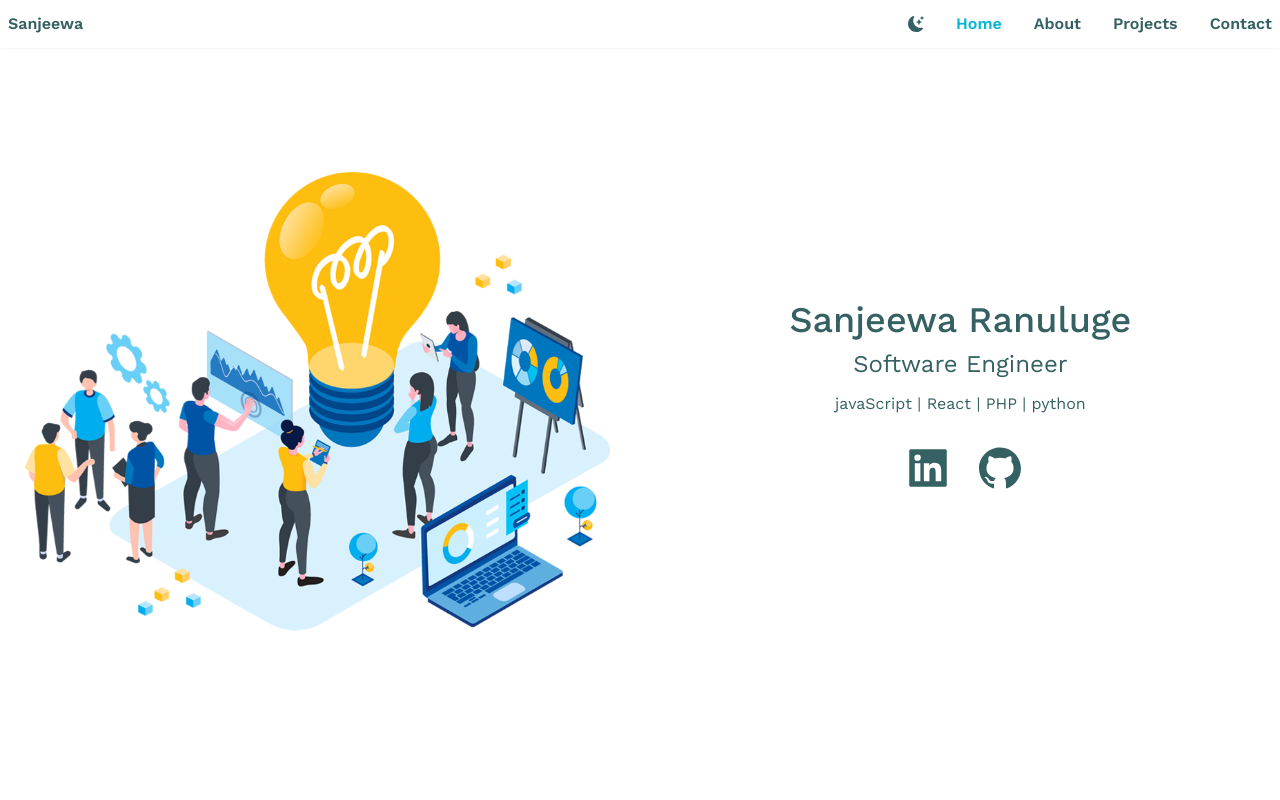
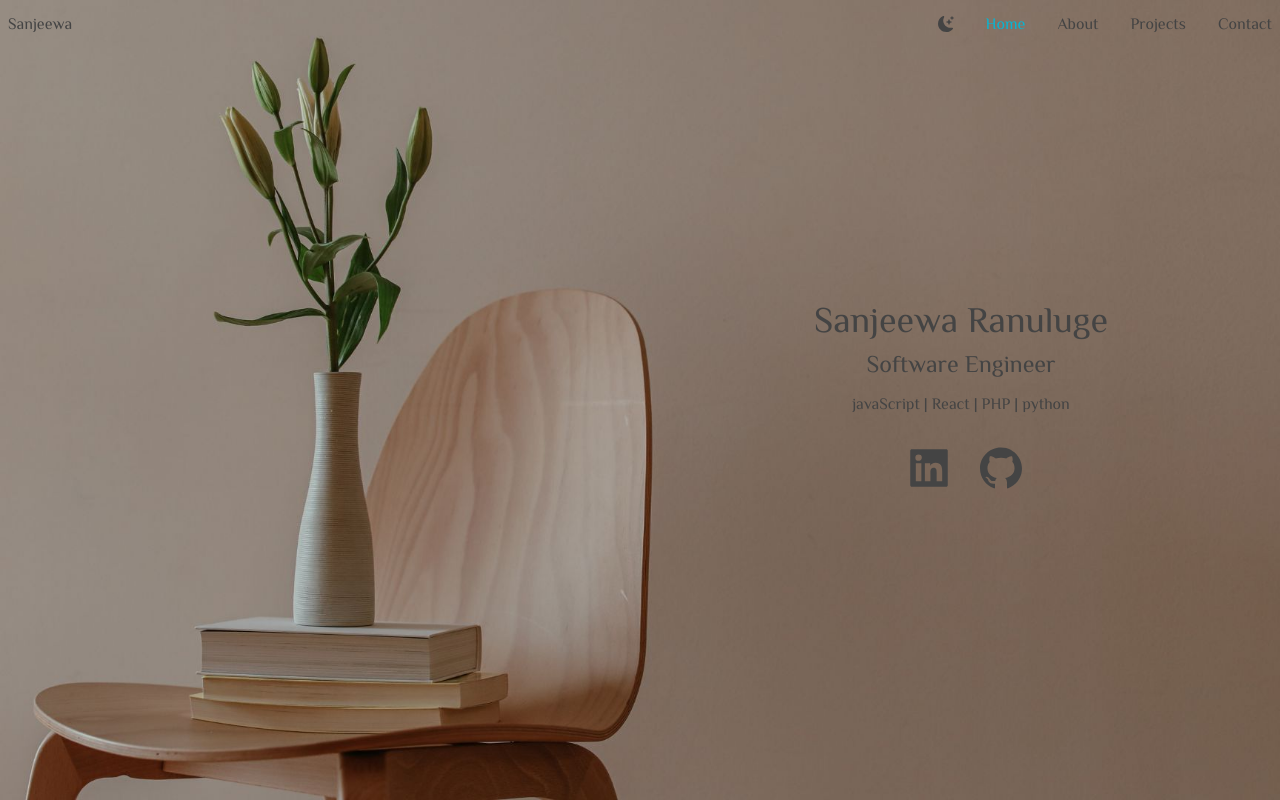
Before and after one commit to SRanuluge/Portfolio-S, a Next.js app: page / in a window 1280 px wide. Built offline with nearby package versions, Linux system fonts and the light colour scheme.

Commit message:
changed styles

```diff
--- a/src/app/globals.css
+++ b/src/app/globals.css
@@ -1,6 +1,7 @@
 @tailwind base;
 @tailwind components;
 @tailwind utilities;
+
 
 * {
   box-sizing: border-box;
@@ -18,13 +19,13 @@ body {
 }
 
 .dark {
-  background-color:rgb(39, 36, 36) !important;
-  color:rgb(236, 232, 232)
+  background-color:#444 !important;
+  color:#f3f3f3
 }
 
 .light {
-  background-color: white;
-  color:rgb(53, 97, 99);
+  background-color: #f3f3f3;
+  color:#444;
 }
 
 .container {
@@ -37,3 +38,7 @@ body {
   justify-content: space-between;
   align-items: center;
 }
+
+a:hover {
+  color: #9e9898;
+}
--- a/src/app/layout.tsx
+++ b/src/app/layout.tsx
@@ -1,5 +1,12 @@
 import dynamic from "next/dynamic";
-import { Raleway, Work_Sans, Roboto_Mono } from "next/font/google";
+import {
+  Raleway,
+  Work_Sans,
+  Roboto_Mono,
+  Cinzel,
+  Cormorant,
+  Philosopher,
+} from "next/font/google";
 
 import "./globals.css";
 
@@ -8,7 +15,7 @@ import Header from "@/components/header/Header";
 const ThemeProvider = dynamic(() => import("@/contexts/ThemeContext"), {
   ssr: false,
 });
-const inter = Work_Sans({ subsets: ["latin"] });
+const inter = Philosopher({ subsets: ["latin"], weight: "400" });
 
 export const metadata = {
   title: "Sanjeewa.dev",
--- a/src/app/page.tsx
+++ b/src/app/page.tsx
@@ -1,25 +1,29 @@
 import Image from "next/image";
 import { AiFillLinkedin, AiFillGithub } from "react-icons/ai";
 
-import SF_image from "../../public/SF-02.png";
-import classes from "@/app/page.module.css";
+// import SF_image from "../../public/SF-02.png";
+// import classes from "@/app/page.module.css";
 import CustomLink from "@/components/button/CustomLink";
 import { linkGithub, linkLinkedIn } from "@/data/Data";
 
 export default function Home() {
   return (
-    <div className="items-center md:flex sm:pt-20 min-h-screen gap-5">
-      <div className="relative flex-1 sm:max-w-md ">
-        <Image
+    <>
+      <div className="absolute self-center top-0 -z-0 h-full w-full bg-[url('../../public/bg-001.jpg')] bg-cover bg-center" />
+      {/* <div className="absolute self-center top-0 -z-0 h-full w-full bg-black bg-opacity-30 bg-cover bg-center" /> */}
+      <div className="items-center md:flex sm:flex  w-full min-h-screen z-0 gap-5">
+        {/* <div className="relative flex-1 sm:max-w-md "> */}
+        {/* <Image
           src={SF_image}
           className={classes.im}
           style={{ width: "100%", objectFit: "contain" }}
           height={500}
-          alt="logo"
+          alt="logo" #8B7D72
           placeholder="blur"
-        />
-      </div>
-      <div className="flex-1 sm:mt-5 ">
+        /> */}
+        {/* </div> */}
+        <div className="md:flex-1 " />
+        <div className="flex-1">
           <div className="flex flex-col">
             <div className="m-auto">
               <div className="text-center justify-center">
@@ -47,5 +51,6 @@ export default function Home() {
           </div>
         </div>
       </div>
+    </>
   );
 }
--- a/src/components/header/Header.tsx
+++ b/src/components/header/Header.tsx
@@ -24,7 +24,7 @@ const NavList = ({ navList, handleLink }: NaveListProps) => {
     <>
       {navList.map((list) => {
         return (
-          <li className="md:ml-8 md:my-0 my-7 font-semibold" key={list.id}>
+          <li className="md:ml-8 md:my-0 my-7 " key={list.id}>
             <Link
               onClick={handleLink}
               className={`hover:text-green-950-800 duration-500 ${
@@ -44,16 +44,21 @@ const NavList = ({ navList, handleLink }: NaveListProps) => {
 const Header = () => {
   const { toggleMood, mood } = useContext(ThemeContext);
   const [menu, toggleMenu] = useState(false);
+  const pathName = usePathname();
 
   return (
     <nav
       className={`${
-        mood == "dark" ? "bg-neutral-800" : `bg-white`
-      } w-full top-0 fixed z-10  transition-all duration-700 ease-in shadow-sm `}
+        pathName !== "/"
+          ? mood == "dark"
+            ? `bg-[#444]`
+            : `bg-[#f3f3f3] shadow-sm`
+          : "bg-none shadow-none"
+      }  w-full top-0 fixed z-10  transition-all duration-100 ease-in `}
     >
       <div className="flex py-3 px-2 justify-between max-w-[1366px] m-auto ">
         <Link href={"/"}>
-          <h1 className="text-md font-semibold ">Sanjeewa</h1>
+          <h1 className="text-md  ">Sanjeewa</h1>
         </Link>
         <ul className="flex items-center sm:gap-6">
           <li>
@@ -78,9 +83,13 @@ const Header = () => {
           </li>
           <ul
             className={`${
-              mood == "dark" ? "sm:bg-neutral-800" : `sm:bg-white`
-            } md:flex overflow-hidden md:items-center md:pb-0 pb-12 md:static sm:fixed w-full sm:w-1/2 sm:h-full md:z-auto sm:-z-50 right-0  md:w-auto md:pl-0 pl-9 transition-all duration-500 ease-in sm:top-[49px] ${
-              menu ? "sm:right-0" : "sm:right-[-700px]"
+              pathName === "/"
+                ? `sm:bg-[#89786E]`
+                : mood == "dark"
+                ? "sm:bg-[#444]"
+                : `sm:bg-[#f3f3f3]`
+            } md:flex overflow-hidden md:items-center md:pb-0 pb-12 md:static sm:fixed w-full sm:w-full sm:h-1/4 md:z-auto sm:-z-50 right-0  md:w-auto md:pl-0 pl-9 transition-all duration-700 ease-in  ${
+              menu ? "sm:top-[49px]" : "sm:top-[-700px]"
             }`}
           >
             <NavList navList={navList} handleLink={() => toggleMenu(false)} />
```
Also changed, not shown: public/bg-001.jpg (added). Lines whose indentation alone changed are shown as unchanged.
